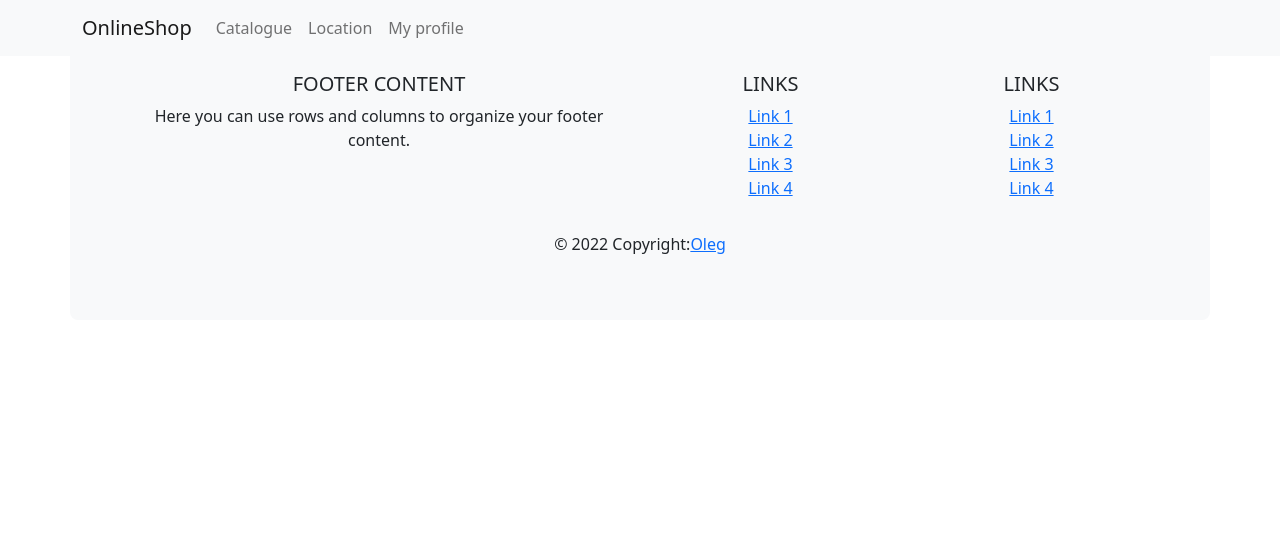
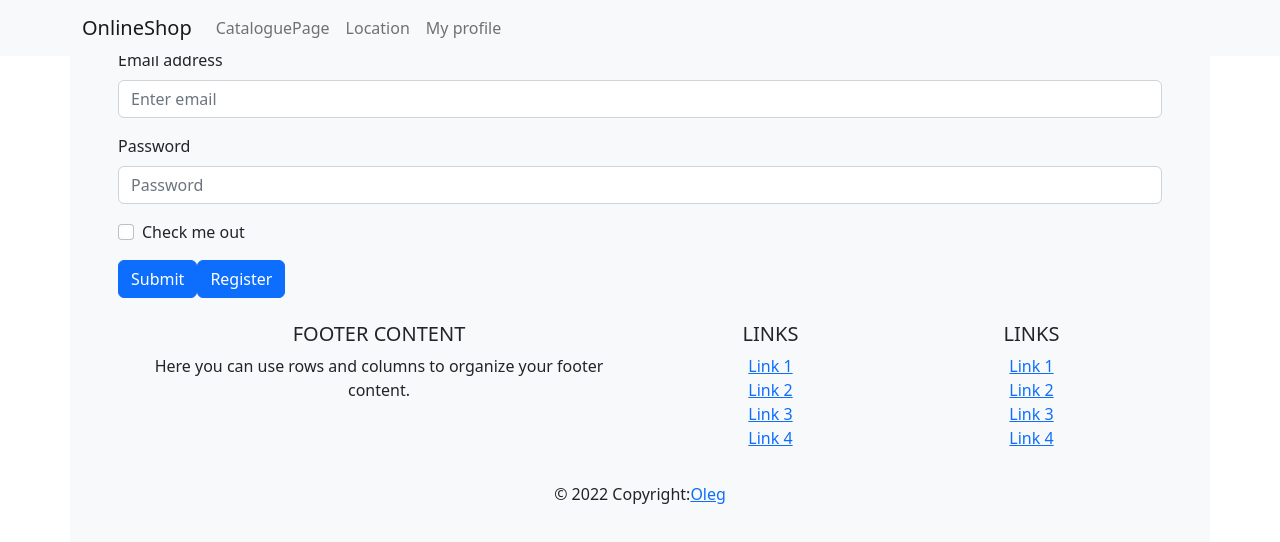
Before and after one commit to Olegin12/Onlineshop, a React (Create React App) app: page /LoginFormPage in a window 1280 px wide. Shown: the top 542 px of the page. Built offline with nearby package versions, Linux system fonts and the light colour scheme.

Commit message:
TODO: Add Row; Change cards for different tab Change registration page

```diff
--- a/src/App.js
+++ b/src/App.js
@@ -4,10 +4,10 @@ import NavBar from './Components/NavBar';
 import './App.css';
 import Footer from "./Components/Footer";
 import {BrowserRouter as Router, Route, Routes} from "react-router-dom";
-import Home from "./Pages/Home";
-import LoginForm from "./Pages/LoginForm";
+import HomePage from "./Pages/HomePage";
+import LoginFormPage from "./Pages/LoginFormPage";
 import React from "react";
-import Catalogue from "./Pages/Catalogue";
+import CataloguePage from "./Pages/CataloguePage";
 
 function App() {
     return (
@@ -16,9 +16,9 @@ function App() {
 
             <Router>
                 <Routes>
-                    <Route path="/" element={<Home />} />
-                    <Route exact path="/LoginForm" element={<LoginForm />} />
-                    <Route exact path="/Catalogue" element={<Catalogue />} />
+                    <Route path="/" element={<HomePage />} />
+                    <Route exact path="/LoginFormPage" element={<LoginFormPage />} />
+                    <Route exact path="/CataloguePage" element={<CataloguePage />} />
                 </Routes>
             </Router>
 
--- a/src/Components/NavBar.js
+++ b/src/Components/NavBar.js
@@ -12,9 +12,9 @@ function NavBar() {
                 <Navbar.Toggle aria-controls="basic-navbar-nav" />
                 <Navbar.Collapse id="basic-navbar-nav">
                     <Nav className="me-auto">
-                        <Nav.Link href="/Catalogue">Catalogue</Nav.Link>
+                        <Nav.Link href="/CataloguePage">CataloguePage</Nav.Link>
                         <Nav.Link href="/">Location</Nav.Link>
-                        <Nav.Link href="/LoginForm">My profile</Nav.Link>
+                        <Nav.Link href="/LoginFormPage">My profile</Nav.Link>
                     </Nav>
                 </Navbar.Collapse>
             </Container>
--- a/src/Components/Tabs.js
+++ b/src/Components/Tabs.js
@@ -14,7 +14,7 @@ function UncontrolledExample() {
                 <GoodCard> A</GoodCard>
             </Tab>
             <Tab eventKey="home" title="Man">
-                <p>And here is anther kind</p>
+                <p>And here is another kind</p>
                 <GoodCard> A</GoodCard>
             </Tab>
         </Tabs>
--- a/src/Pages/Home.js
+++ b/src/Pages/HomePage.js
@@ -4,7 +4,7 @@ import Container from 'react-bootstrap/cjs/Container';
 import Hello from '../Components/HelloBtn';
 import Carousel from "../Components/Carousel";
 
-class Home extends Component {
+class HomePage extends Component {
     render() {
         return (
             <Container className="p-3">
@@ -23,4 +23,4 @@ class Home extends Component {
     }
 }
 
-export default Home;
+export default HomePage;
--- a/src/Pages/LoginForm.js
+++ b/src/Pages/LoginFormPage.js
@@ -1,8 +1,9 @@
 import React, {Component} from 'react';
 import Button from 'react-bootstrap/cjs/Button';
 import Form from 'react-bootstrap/cjs/Form';
+import RegistrationPage from "./RegistrationPage";
 
-class LoginForm extends Component {
+class LoginFormPage extends Component {
         render() {
             return (
             <Form>
@@ -21,9 +22,12 @@ class LoginForm extends Component {
                 <Button variant="primary" type="submit">
                     Submit
                 </Button>
+                <Button variant="primary" type="button" onClick={RegistrationPage}>
+                    Register
+                </Button>
             </Form>
             );
         };
 }
 
-export default LoginForm;
+export default LoginFormPage;
--- /dev/null
+++ b/src/Pages/RegistrationPage.js
@@ -0,0 +1,14 @@
+import React from 'react';
+import {Form} from "react-bootstrap";
+
+function RegistrationPage() {
+        return (
+            <Form>
+                <Form.Group class="">
+
+                </Form.Group>
+            </Form>
+        );
+}
+
+export default RegistrationPage;
```
